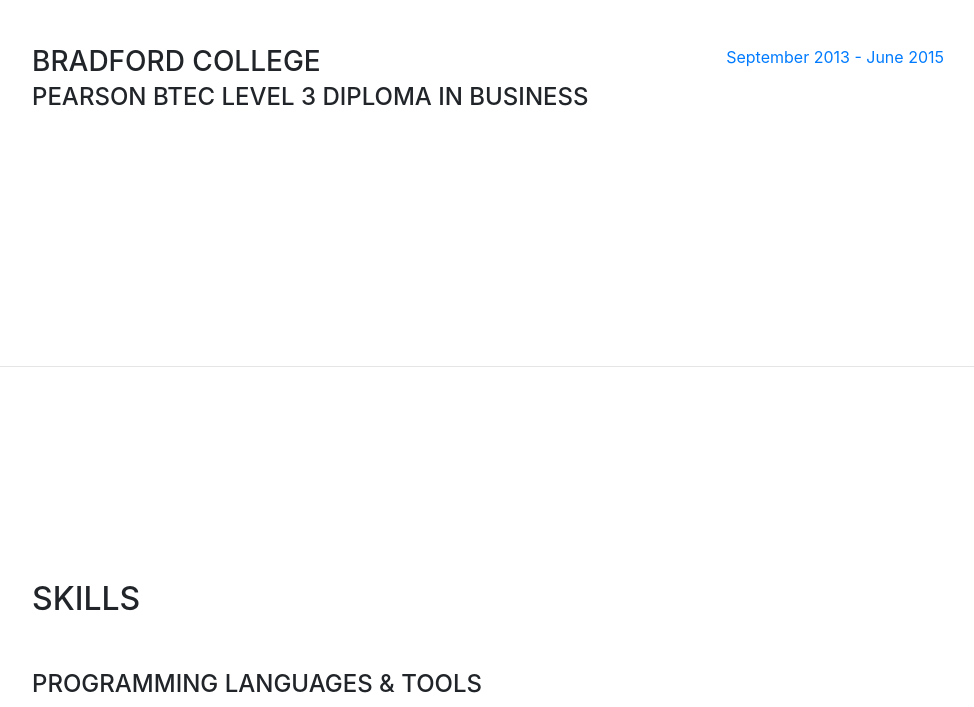
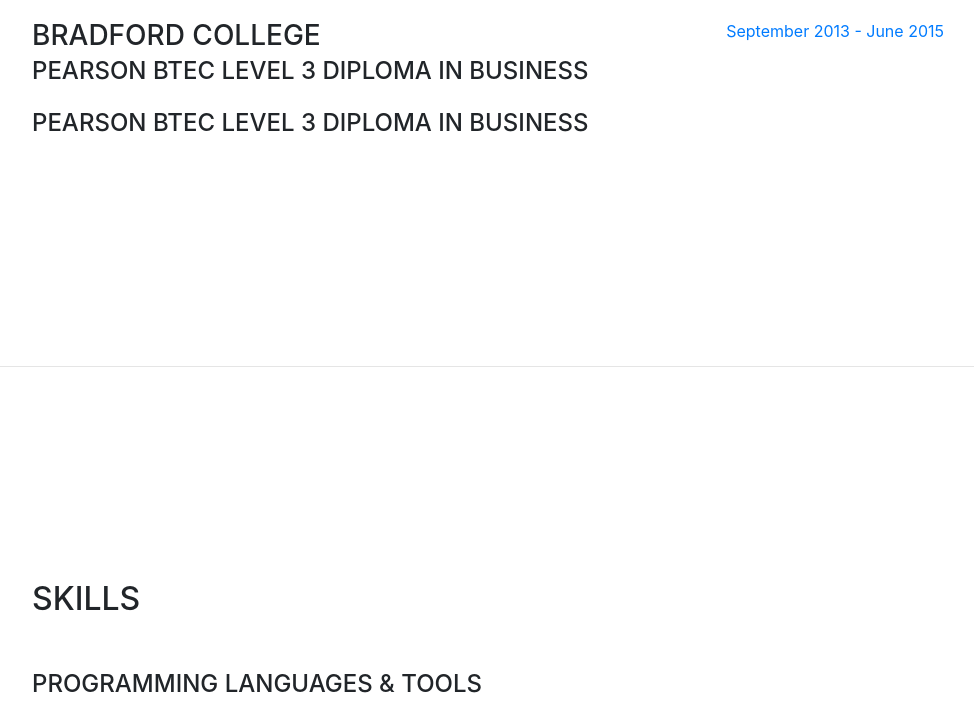
Before and after one commit to SDukesey/SDukesey.github.io, a website with bundled scripts: page index.html in a window 1280 px wide. Shown: the part 2329-3036 px from the top of the page, without its empty margins (288-1262 px from the left). Built offline with nearby package versions, Linux system fonts and the light colour scheme; a web font is replaced by a local one.

Commit message:
Update index.html

```diff
--- a/index.html
+++ b/index.html
@@ -163,7 +163,7 @@
             <div class="resume-content mr-auto">
               <h3 class="mb-0">Bradford College</h3>
               <div class="subheading mb-3">Pearson BTEC Level 3 Diploma in Business</div>
-
+			 <div class="subheading mb-3">Pearson BTEC Level 3 Diploma in Business</div>
             </div>
             <div class="resume-date text-md-right">
               <span class="text-primary">September 2013 - June 2015</span>
```
